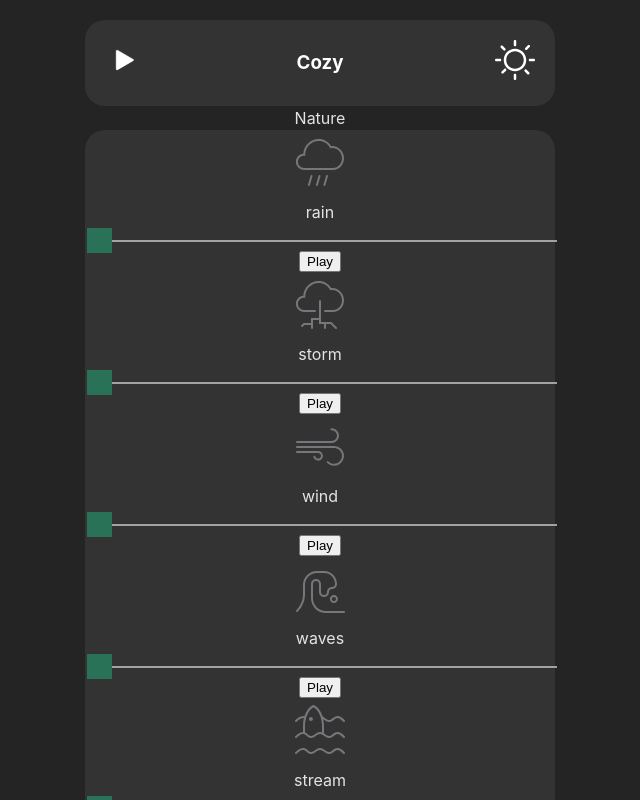
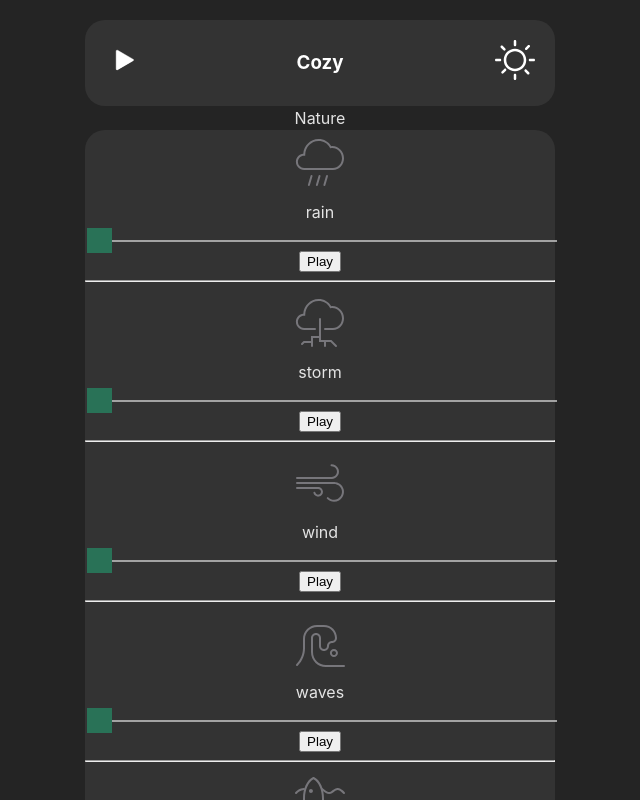
Before and after one commit to 0xNILADRI/cozy, a React (Vite) app: page / in a window 1280 px wide. Shown: the top 800 px of the page, without its empty margins (320-960 px from the left). Built offline with nearby package versions, Linux system fonts and the light colour scheme.

Commit message:
add: added horizontal line

```diff
--- a/src/Components/Case.jsx
+++ b/src/Components/Case.jsx
@@ -5,7 +5,7 @@ import { data } from "../data";
 function Case() {
   const addBreak = (a, b) => {
     if (a < b) {
-      return <br />;
+      return <hr />;
     }
     return;
   };
@@ -17,6 +17,7 @@ function Case() {
             <div style={{ textTransform: "capitalize" }}>
               {Object.keys(item)[1]}
             </div>
+
             <div style={{ backgroundColor: "#333", borderRadius: "20px" }}>
               {Object.values(item)[1].map((individual) => {
                 return (
@@ -26,10 +27,12 @@ function Case() {
                       itemName={Object.keys(individual)[1]}
                       soundSrc={Object.values(individual)[1].soundSource}
                     ></Item>
-                    {/* {addBreak(
+                    {addBreak(
                       Object.values(individual)[0],
-                      individual[0].length
-                    )} */}
+                      Object.values(
+                        Object.values(Object.values(item).at(-1)).at(-1)
+                      ).at(0)
+                    )}
                   </div>
                 );
               })}
--- a/src/index.css
+++ b/src/index.css
@@ -25,7 +25,7 @@ body {
   color: rgba(255, 255, 255, 0.87);
   background-color: #242424;
 
-  /* overflow: hidden; */
+  overflow-x: hidden;
   font-synthesis: none;
   text-rendering: optimizeLegibility;
   -webkit-font-smoothing: antialiased;
```
